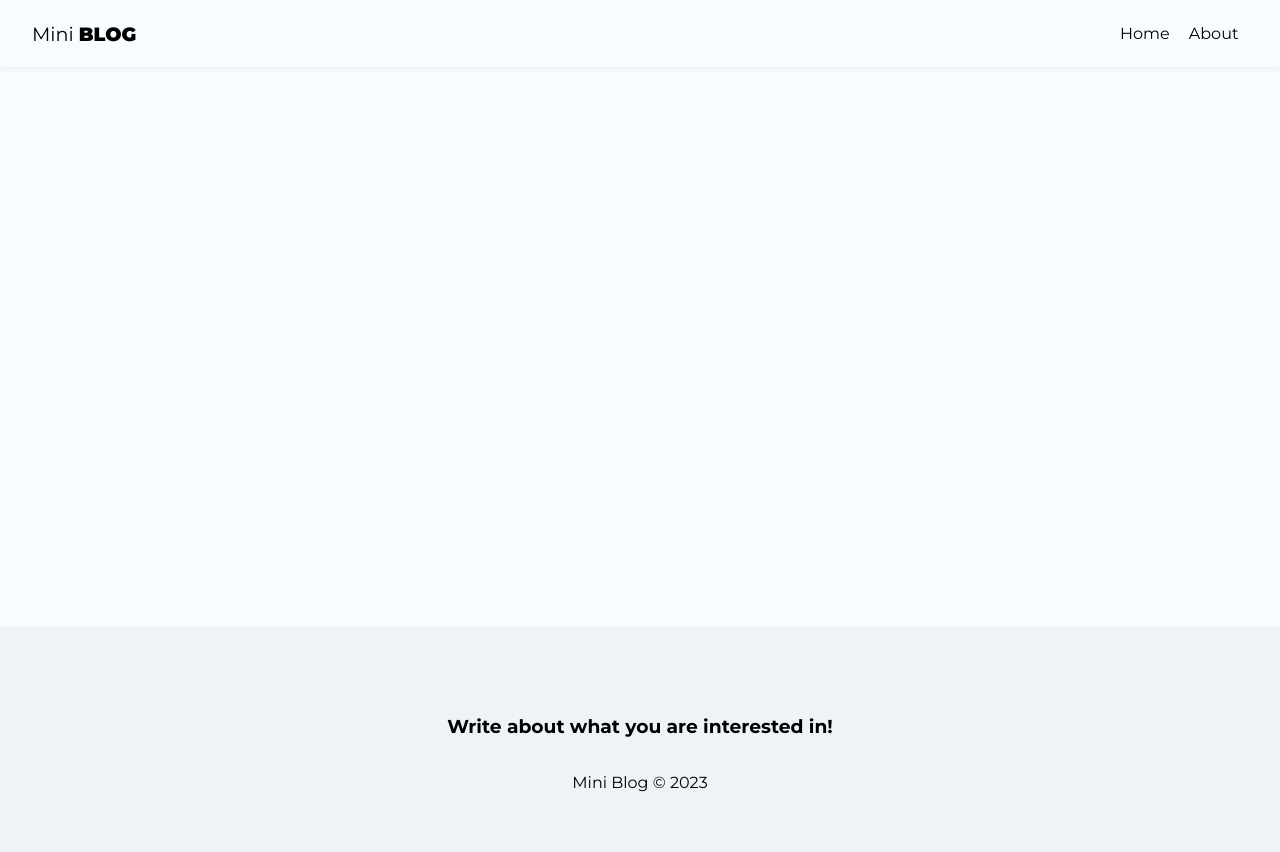
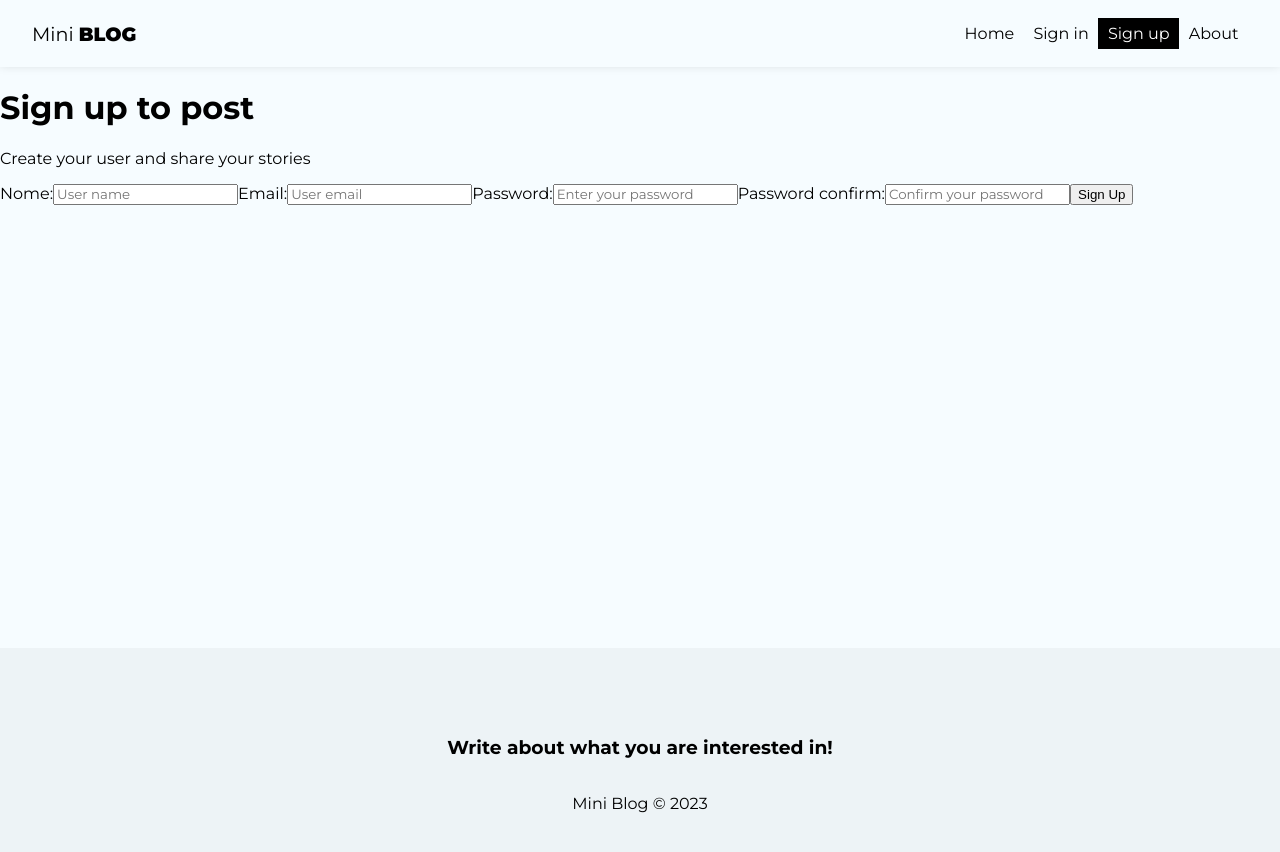
Before and after one commit to felype-carvalho/miniblog, a React (Create React App) app: page /register in a window 1280 px wide. Shown: the top 852 px of the page. Built offline with nearby package versions, Linux system fonts and the light colour scheme.

Commit message:
Create register form

```diff
--- a/src/App.js
+++ b/src/App.js
@@ -9,10 +9,8 @@ import Footer from './components/Footer';
 // pages
 import About from './pages/About/About';
 import Home from './pages/Home/Home';
-
-
-
-
+import Login from './pages/Login/Login';
+import Register from './pages/Register/Register';
 
 function App() {
     return (
@@ -22,6 +20,8 @@ function App() {
                 <div className='container'>
                     <Routes>
                         <Route path="/" element={<Home />}></Route>
+                        <Route path="/register" element={<Register />}></Route>
+                        <Route path="/login" element={<Login />}></Route>
                         <Route path="/about" element={<About />}></Route>
                     </Routes>
                 </div>
--- a/src/components/Navbar.js
+++ b/src/components/Navbar.js
@@ -10,12 +10,22 @@ const Navbar = () => {
             </NavLink>
             <ul className={styles.links_list}>
                 <li>
-                    <NavLink to="/" className={({isActive}) => (isActive ? styles.active : "")}>
+                    <NavLink to="/" className={({ isActive }) => (isActive ? styles.active : "")}>
                         Home
                     </NavLink>
                 </li>
                 <li>
-                    <NavLink to="/about" className={({isActive}) => (isActive ? styles.active : "")}>
+                    <NavLink to="/login" className={({ isActive }) => (isActive ? styles.active : "")}>
+                        Sign in
+                    </NavLink>
+                </li>
+                <li>
+                    <NavLink to="/register" className={({ isActive }) => (isActive ? styles.active : "")}>
+                        Sign up
+                    </NavLink>
+                </li>
+                <li>
+                    <NavLink to="/about" className={({ isActive }) => (isActive ? styles.active : "")}>
                         About
                     </NavLink>
                 </li>
--- /dev/null
+++ b/src/pages/Login/Login.js
@@ -0,0 +1,11 @@
+import styles from "./Login.module.css";
+
+const Login = () => {
+  return (
+    <div>
+        <h2>Login</h2>
+    </div>
+  )
+}
+
+export default Login
--- /dev/null
+++ b/src/pages/Register/Register.js
@@ -0,0 +1,33 @@
+import styles from "./Register.module.css";
+
+import { useState, useEffect } from "react";
+
+const Register = () => {
+    return (
+        <div>
+            <h1>Sign up to post</h1>
+            <p>Create your user and share your stories</p>
+            <form>
+                <label>
+                    <span>Nome:</span>
+                    <input type="text" name="displayName" required placeholder="User name" />
+                </label>
+                <label>
+                    <span>Email:</span>
+                    <input type="email" name="email" required placeholder="User email" />
+                </label>
+                <label>
+                    <span>Password:</span>
+                    <input type="password" name="password" required placeholder="Enter your password" />
+                </label>
+                <label>
+                    <span>Password confirm:</span>
+                    <input type="password" name="confirmPassword" required placeholder="Confirm your password" />
+                </label>
+                <button className="btn">Sign Up</button>
+            </form>
+        </div>
+    )
+}
+
+export default Register
--- /dev/null
+++ b/src/pages/Register/Register.module.css
@@ -0,0 +1,7 @@
+.register {
+    text-align: center;
+}
+
+.register p {
+    color: #aaa;
+}
```
Also changed, not shown: src/pages/Login/Login.module.css (added).
